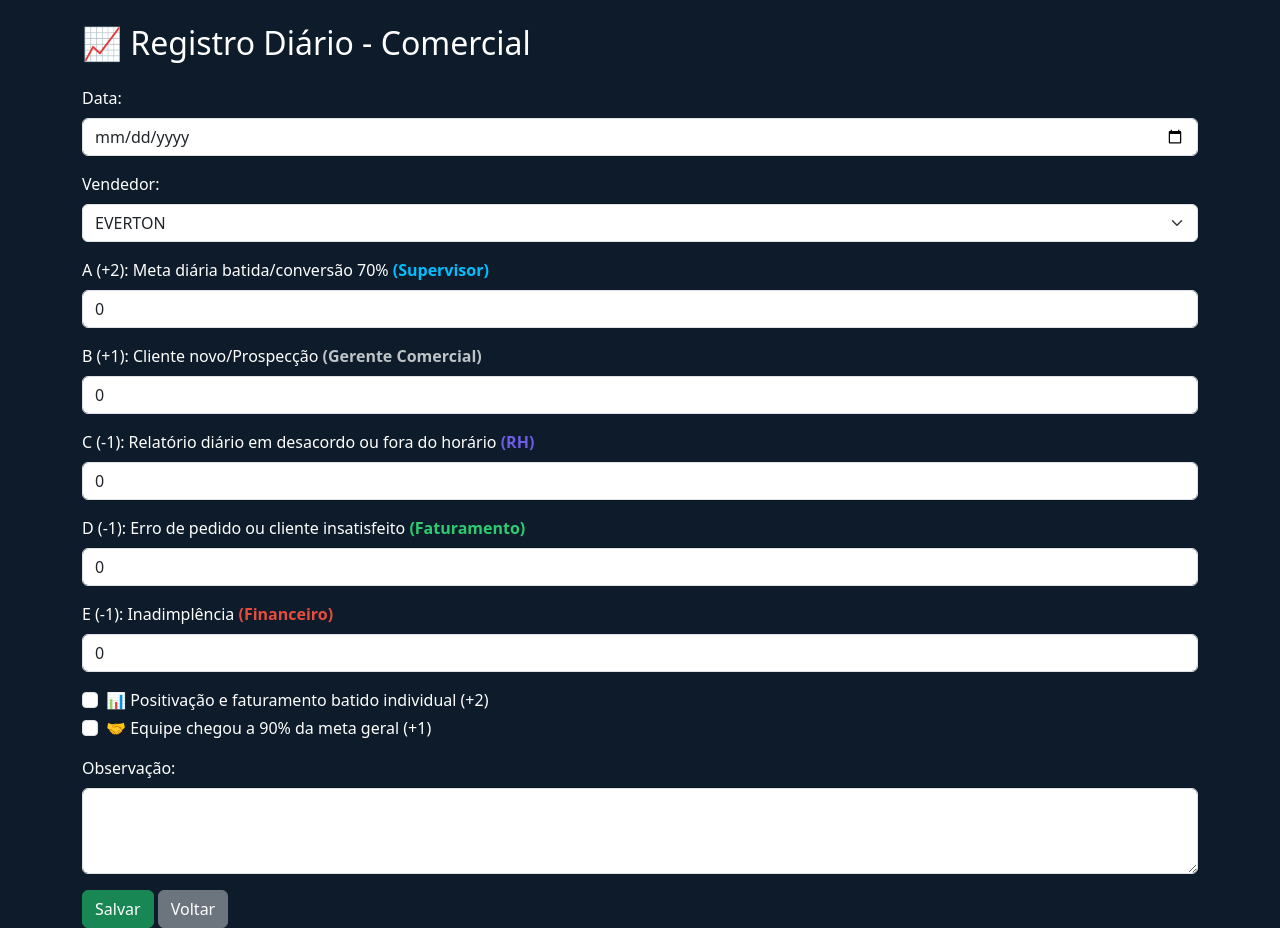
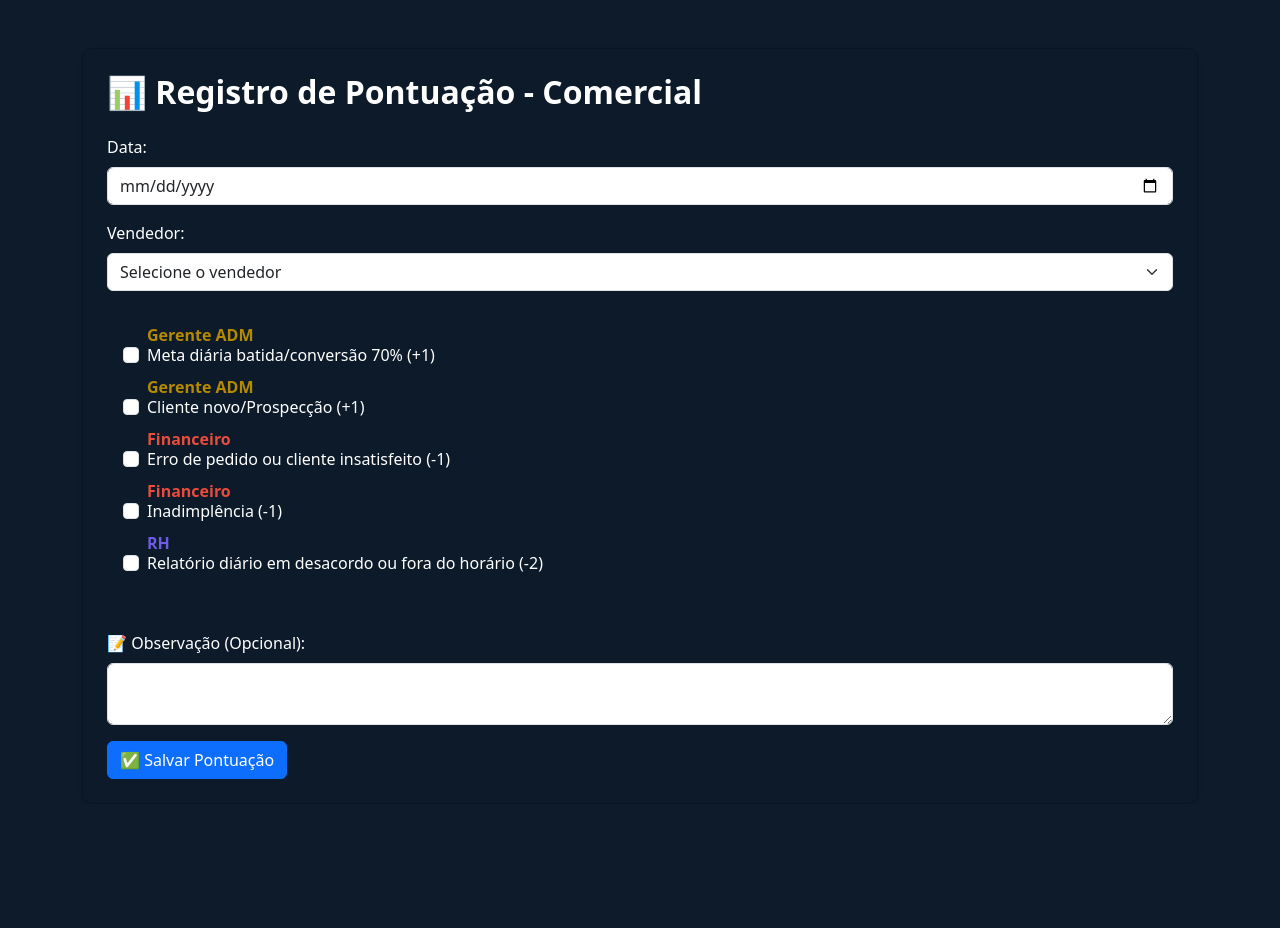
Before and after one commit to Luangscruznfe/pontuacao-confie, a Flask app: page /comercial in a window 1280 px wide. Shown: the part 104-1032 px from the top of the page. After the commit the page ends 883 px from the top, so only its background shows below. Run offline with Flask 3, Linux system fonts and the light colour scheme; some libraries are stand-ins or nearby versions.

Commit message:
logistica

```diff
--- a/templates/comercial.html
+++ b/templates/comercial.html
@@ -1,84 +1,102 @@
 {% extends 'base.html' %}
 
-{% block title %}Registro Diário - Comercial{% endblock %}
+{% block title %}Registro de Pontuação - Comercial{% endblock %}
 
 {% block content %}
-<h2 class="mb-4">📈 Registro Diário - Comercial</h2>
+<style>
+.card {
+  background-color: rgba(13, 27, 42, 0.8); /* azul escuro com transparência */
+  color: white;
+}
+.setor-gerente {
+  color: #b58900;
+  font-weight: bold;
+  display: block;
+  margin-bottom: -4px;
+}
+.setor-rh {
+  color: #6c5ce7;
+  font-weight: bold;
+  display: block;
+  margin-bottom: -4px;
+}
+.setor-financeiro {
+  color: #e74c3c;
+  font-weight: bold;
+  display: block;
+  margin-bottom: -4px;
+}
+.setor-faturamento {
+  color: #2ecc71;
+  font-weight: bold;
+  display: block;
+  margin-bottom: -4px;
+}
+</style>
+
+<div class="card p-4 mt-5 shadow-sm">
+  <h2 class="mb-4 fw-bold">📊 Registro de Pontuação - Comercial</h2>
+
   <form method="POST">
     <div class="mb-3">
       <label for="data" class="form-label">Data:</label>
-    <input type="date" class="form-control" id="data" name="data" required>
+      <input type="date" class="form-control" name="data" id="data" required>
     </div>
 
     <div class="mb-3">
       <label for="vendedor" class="form-label">Vendedor:</label>
-    <select class="form-select" id="vendedor" name="vendedor" required>
-      {% for v in vendedores %}
-      <option value="{{ v }}">{{ v }}</option>
-      {% endfor %}
+      <select class="form-select" name="vendedor" id="vendedor" required>
+        <option value="">Selecione o vendedor</option>
+        <option>EVERTON</option>
+        <option>MARCELO</option>
+        <option>PEDRO</option>
+        <option>SILVANA</option>
+        <option>TIAGO</option>
+        <option>RODOLFO</option>
+        <option>MARCOS</option>
+        <option>THYAGO</option>
+        <option>EQUIPE</option>
       </select>
     </div>
 
-  <div class="mb-3">
-    <label class="form-label">A (+2): Meta diária batida/conversão 70% <span class="setor-supervisor">(Supervisor)</span></label>
-    <input type="number" class="form-control" name="A" value="0">
+    <div class="p-3 mb-4">
+      <div class="form-check mb-2">
+        <span class="setor-gerente">Gerente ADM</span>
+        <input class="form-check-input" type="checkbox" name="A" value="1" id="A">
+        <label class="form-check-label" for="A">Meta diária batida/conversão 70% (+1)</label>
+      </div>
+
+      <div class="form-check mb-2">
+        <span class="setor-gerente">Gerente ADM</span>
+        <input class="form-check-input" type="checkbox" name="B" value="1" id="B">
+        <label class="form-check-label" for="B">Cliente novo/Prospecção (+1)</label>
+      </div>
+
+      <div class="form-check mb-2">
+        <span class="setor-financeiro">Financeiro</span>
+        <input class="form-check-input" type="checkbox" name="C" value="-1" id="C">
+        <label class="form-check-label" for="C">Erro de pedido ou cliente insatisfeito (-1)</label>
+      </div>
+
+      <div class="form-check mb-2">
+        <span class="setor-financeiro">Financeiro</span>
+        <input class="form-check-input" type="checkbox" name="D" value="-1" id="D">
+        <label class="form-check-label" for="D">Inadimplência (-1)</label>
+      </div>
+
+      <div class="form-check mb-3">
+        <span class="setor-rh">RH</span>
+        <input class="form-check-input" type="checkbox" name="E" value="-2" id="E">
+        <label class="form-check-label" for="E">Relatório diário em desacordo ou fora do horário (-2)</label>
+      </div>
     </div>
 
     <div class="mb-3">
-    <label class="form-label">B (+1): Cliente novo/Prospecção <span class="setor-gerente-comercial">(Gerente Comercial)</span></label>
-    <input type="number" class="form-control" name="B" value="0">
+      <label for="observacao" class="form-label">📝 Observação (Opcional):</label>
+      <textarea class="form-control" name="observacao" id="observacao" rows="2"></textarea>
     </div>
 
-  <div class="mb-3">
-    <label class="form-label">C (-1): Relatório diário em desacordo ou fora do horário <span class="setor-rh">(RH)</span></label>
-    <input type="number" class="form-control" name="C" value="0" max="0">
+    <button type="submit" class="btn btn-primary">✅ Salvar Pontuação</button>
+  </form>
 </div>
-
-  <div class="mb-3">
-    <label class="form-label">D (-1): Erro de pedido ou cliente insatisfeito <span class="setor-faturamento">(Faturamento)</span></label>
-    <input type="number" class="form-control" name="D" value="0" max="0">
-  </div>
-
-  <div class="mb-3">
-    <label class="form-label">E (-1): Inadimplência <span class="setor-financeiro">(Financeiro)</span></label>
-    <input type="number" class="form-control" name="E" value="0" max="0">
-  </div>
-
-  <div class="form-check mb-1">
-    <input class="form-check-input" type="checkbox" name="extras" value="meta" id="meta">
-    <label class="form-check-label" for="meta">📊 Positivação e faturamento batido individual (+2)</label>
-  </div>
-  <div class="form-check mb-3">
-    <input class="form-check-input" type="checkbox" name="extras" value="equipe90" id="equipe90">
-    <label class="form-check-label" for="equipe90">🤝 Equipe chegou a 90% da meta geral (+1)</label>
-  </div>
-
-  <div class="mb-3 mt-3">
-    <label for="observacao" class="form-label">Observação:</label>
-    <textarea class="form-control" id="observacao" name="observacao" rows="3"></textarea>
-  </div>
-
-  <button type="submit" class="btn btn-success">Salvar</button>
-  <a href="/" class="btn btn-secondary">Voltar</a>
-</form>
-
-<script>
-  document.querySelector('form').addEventListener('submit', function(e) {
-    const vendedor = document.querySelector('select[name="vendedor"]').value;
-    const equipe90 = document.querySelector('input[name="extras"][value="equipe90"]');
-    if (equipe90.checked && vendedor !== "EQUIPE") {
-      alert("❌ Para marcar o extra 'Equipe chegou a 90% da meta geral', selecione o vendedor 'EQUIPE'.");
-      e.preventDefault();
-    }
-  });
-</script>
-
-<style>
-  .setor-gerente { color: #b58900; font-weight: bold; }
-  .setor-rh { color: #6c5ce7; font-weight: bold; }
-  .setor-financeiro { color: #e74c3c; font-weight: bold; }
-  .setor-faturamento { color: #2ecc71; font-weight: bold; }
-  .setor-supervisor { color: deepskyblue; font-weight: bold; }
-  .setor-gerente-comercial { color: #bdc3c7; font-weight: bold; } /* prata */
-</style>
 {% endblock %}
```
Lines whose indentation alone changed are shown as unchanged.
